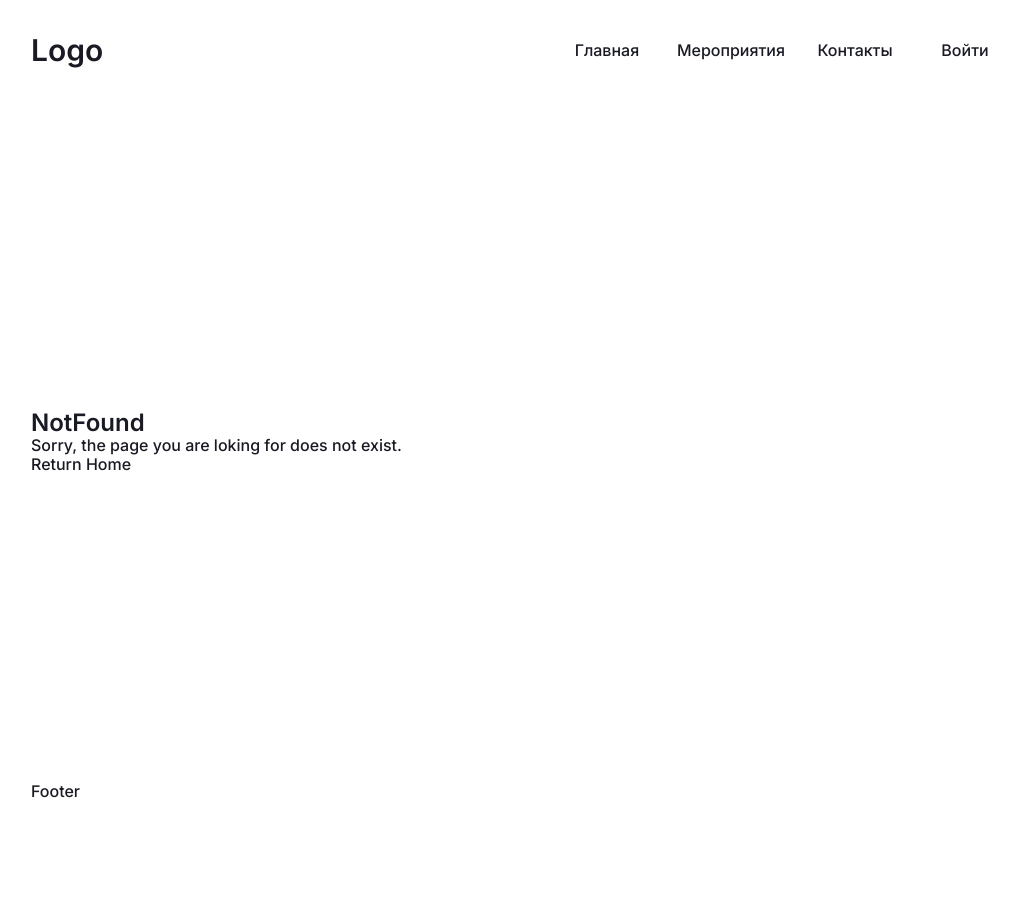
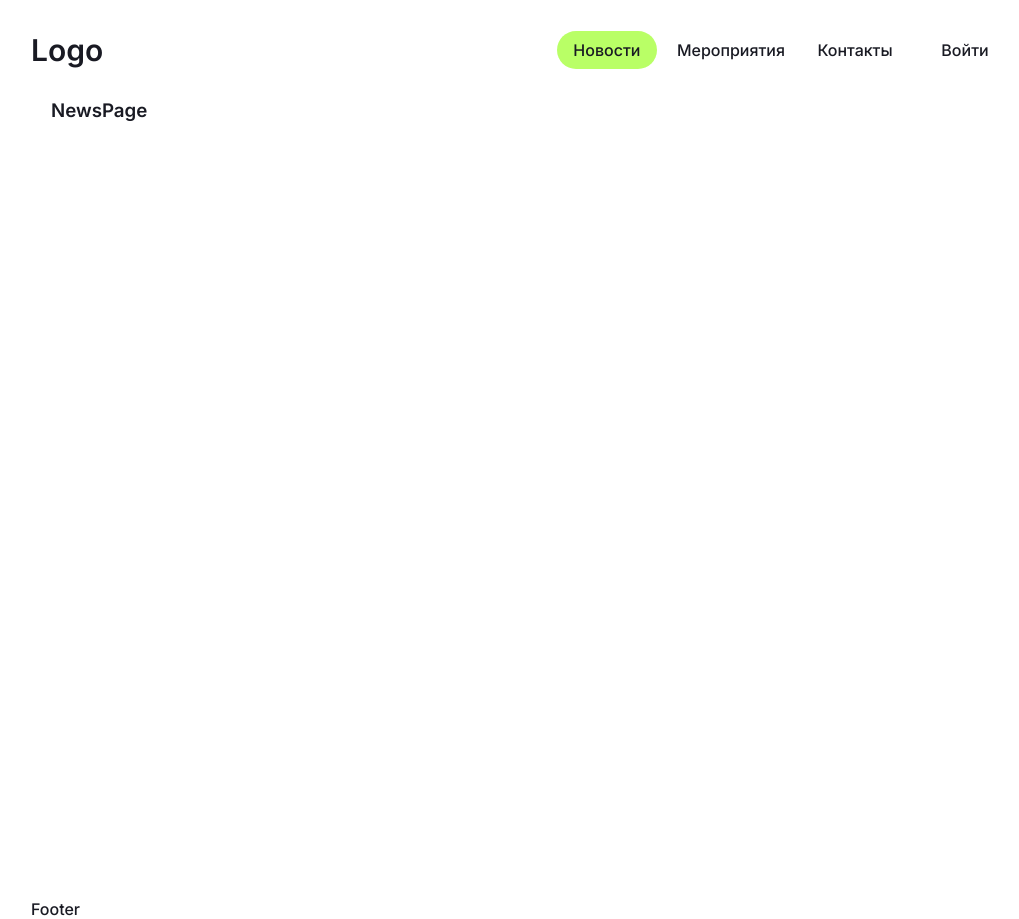
Before and after one commit to Maria2721/ecoprosvet, a Next.js app: page /news in a window 1280 px wide. Before the commit this address had no page. Shown: the whole page, without its empty margins (117-1136 px from the left). Before the commit the page ends 801 px from the top, so only its background shows below. Built offline with nearby package versions, Linux system fonts and the light colour scheme.

Commit message:
add news structure

```diff
--- /dev/null
+++ b/src/app/news/page.jsx
@@ -0,0 +1,11 @@
+import styles from "./news.module.scss";
+
+const NewsPage = () => {
+	return (
+		<div className="container">
+			<h3 className={styles.title}>NewsPage</h3>
+		</div>
+	);
+};
+
+export default NewsPage;
--- a/src/components/navbar/links/Links.jsx
+++ b/src/components/navbar/links/Links.jsx
@@ -6,8 +6,8 @@ import NavLink from "./navLink/navLink";
 
 const links = [
 	{
-		title: "Главная",
-		path: "/",
+		title: "Новости",
+		path: "/news",
 	},
 	{
 		title: "Мероприятия",
```
Also changed, not shown: src/app/news/news.module.scss (added).
